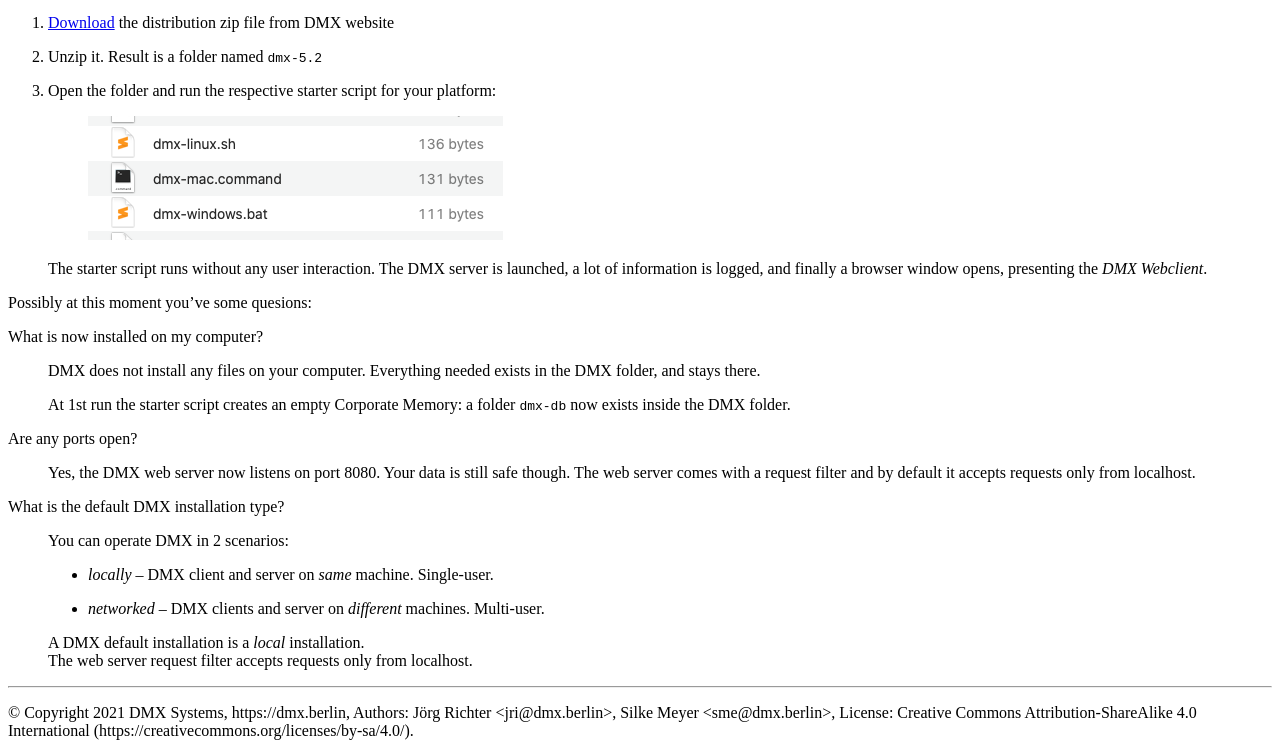
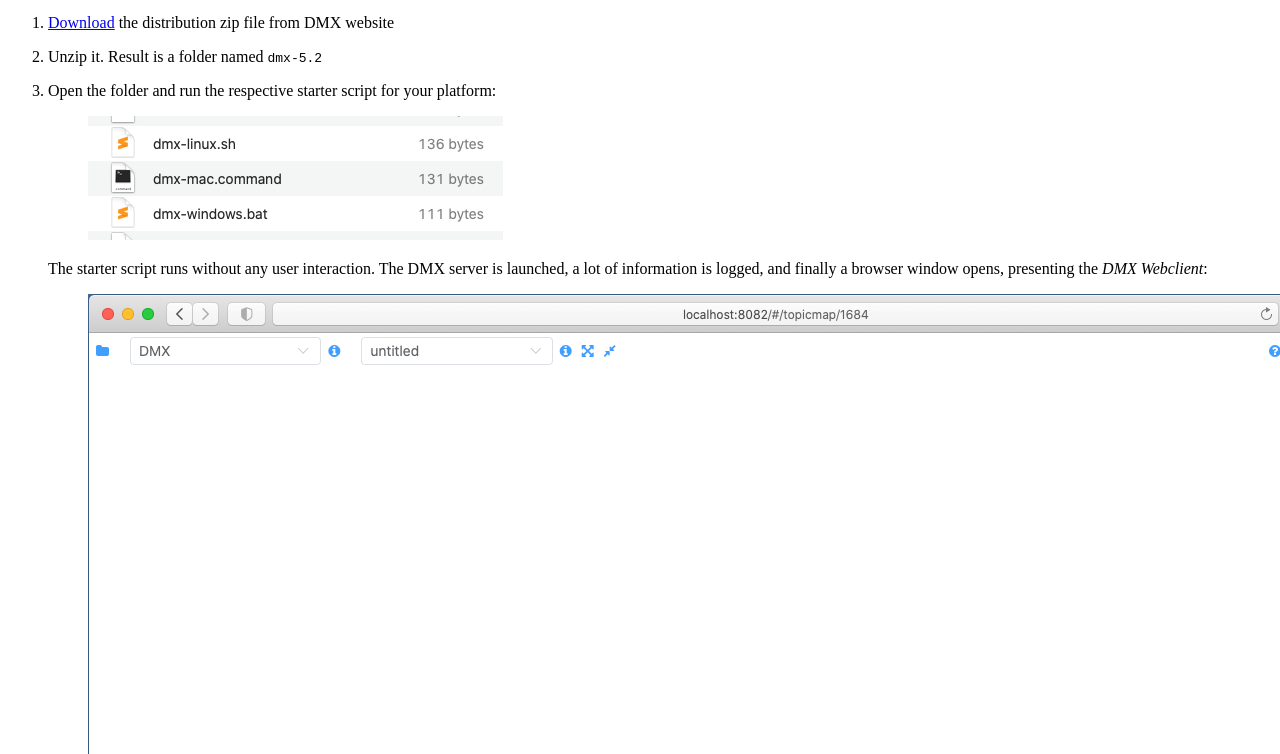
Before and after one commit to dmx-systems/dmx-documentation, a Sphinx documentation site: the page built from docs/installation.rst, in a window 1280 px wide and 1400 px high, scrolled down 548 px, cut to the strip 0-754 px from the top of the window. Built offline with Sphinx 7.4.7 and the Read the Docs theme 2.0.0, drawn with Linux system fonts in a browser that asks for light colours; some of the changed text lies outside the part shown.

Commit message:
Add screenshot to "Installation" chapter

```diff
--- a/docs/installation.rst
+++ b/docs/installation.rst
@@ -20,11 +20,15 @@
 
    .. figure:: _static/starter-scripts.png
 
-   The starter script runs without any user interaction. The DMX server is launched, a lot of information is logged, and finally a browser window opens, presenting the *DMX Webclient*.
+   The starter script runs without any user interaction. The DMX server is launched, a lot of information is logged, and finally a browser window opens, presenting the *DMX Webclient*:
 
-Possibly at this moment you've some quesions:
+   .. figure:: _static/webclient-launch.png
 
-What is now installed on my computer?
+      The pristine DMX Webclient when launched for the 1st time: it looks quite empty. The actual UI takes the back seat and gives way to your content. At this moment you have none though -- DMX lets you start with a clean slate.
+
+At this moment you've possibly some questions:
+
+What is installed on my computer?
     DMX does not install any files on your computer. Everything needed exists in the DMX folder, and stays there.
 
     At 1st run the starter script creates an empty Corporate Memory: a folder ``dmx-db`` now exists inside the DMX folder.
@@ -33,9 +37,9 @@
     Yes, the DMX web server now listens on port 8080. Your data is still safe though. The web server comes with a request filter and by default it accepts requests only from localhost.
 
 What is the default DMX installation type?
-    You can operate DMX in 2 scenarios:
+    There are 2 DMX installation types:
 
-    - *locally* -- DMX client and server on *same* machine. Single-user.
+    - *local* -- DMX client and server on *same* machine. Single-user.
     - *networked* -- DMX clients and server on *different* machines. Multi-user.
 
     | A DMX default installation is a *local* installation.
```
Also changed, not shown: docs/_static/webclient-launch.png (added).
